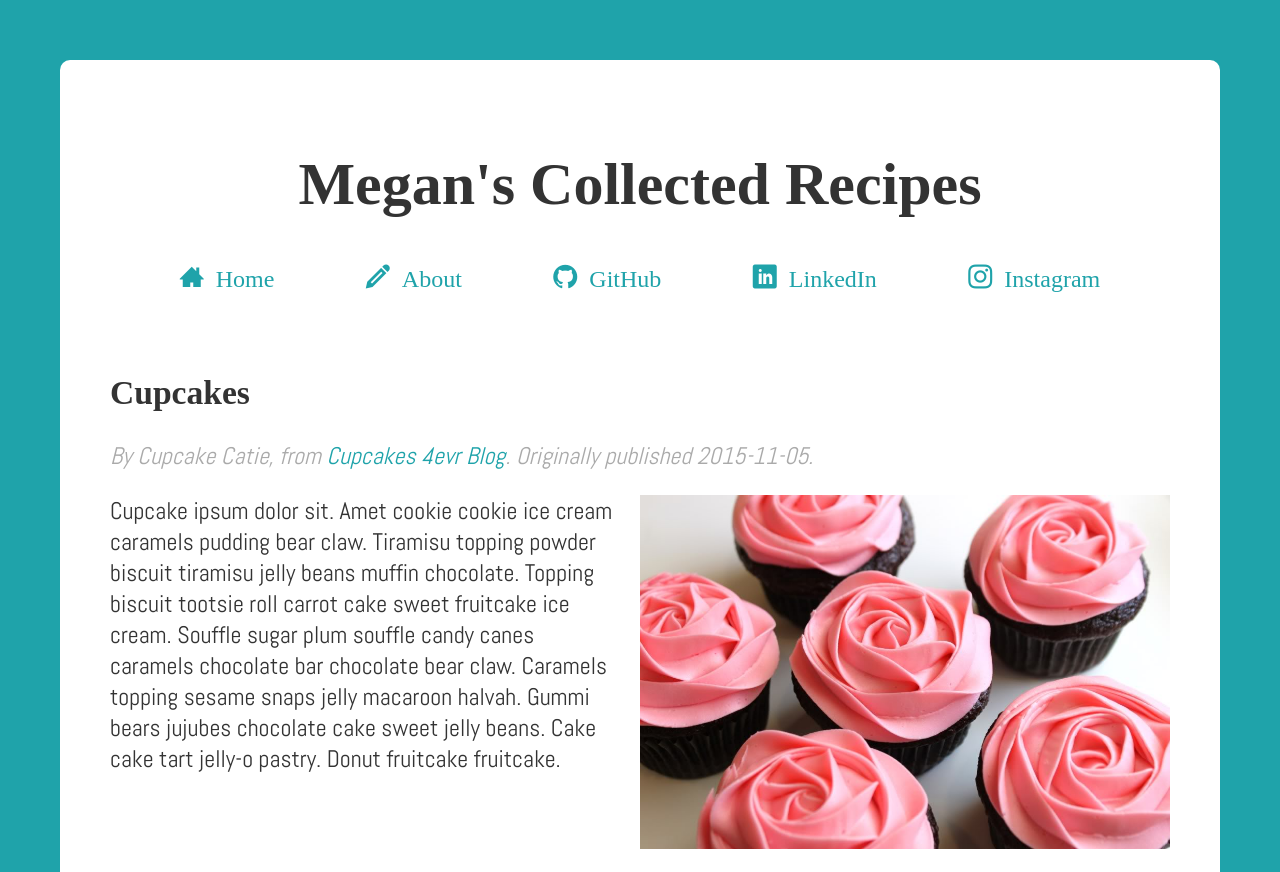
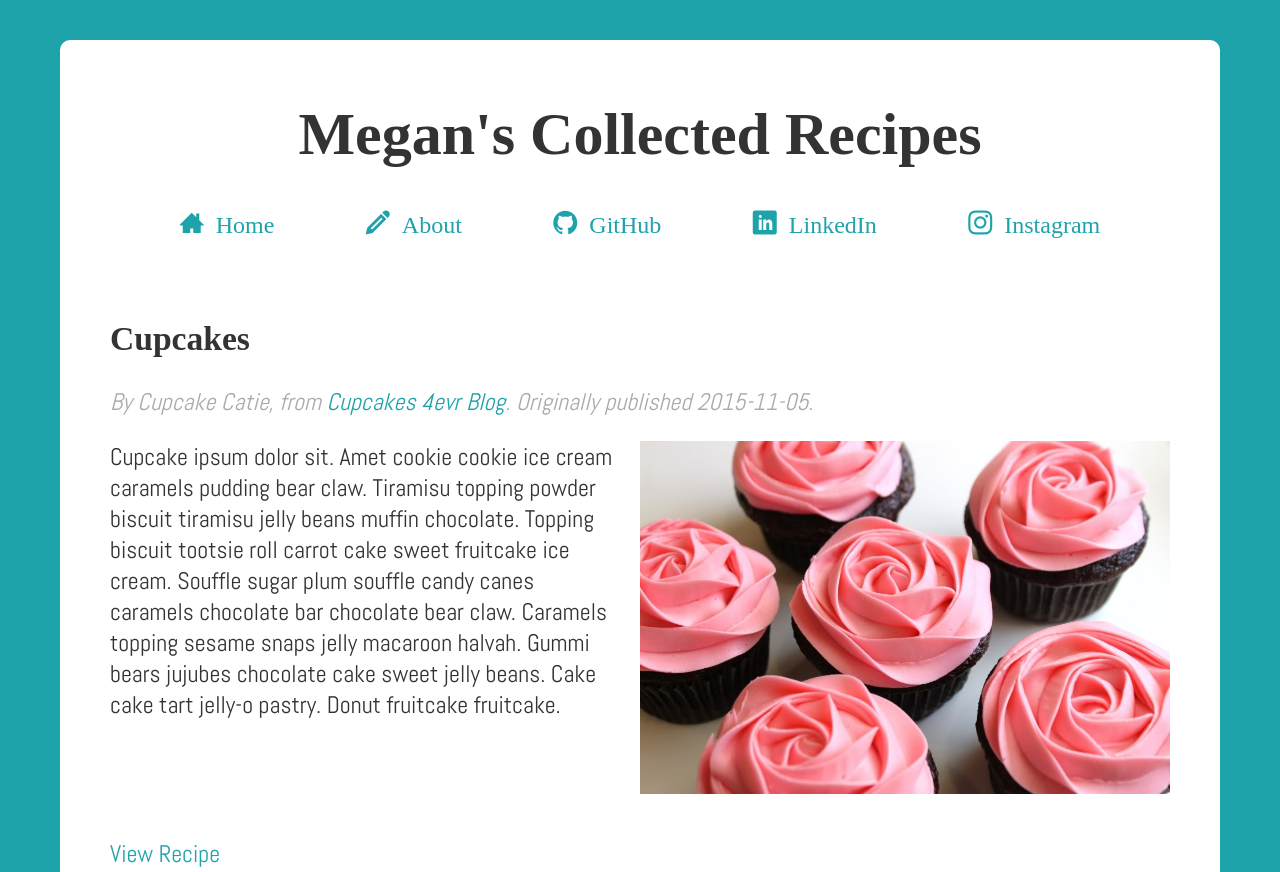
Before and after one commit to meganreardon/portfolio, a plain HTML site: page index.html in a window 1280 px wide. Shown: the top 872 px of the page. Drawn offline with nearby package versions, Linux system fonts and the light colour scheme; files whose address does not match are found by name; a web font is replaced by a local one.

Commit message:
small css nudges

```diff
--- a/styles/base.css
+++ b/styles/base.css
@@ -19,8 +19,6 @@ h1 {
   color: #333333;
   font-family: 'Chonburi', serif;
   font-size: 2.5em;
-  width: 100%;
-  text-align: center;
 }
 
 h2 {
--- a/styles/layout.css
+++ b/styles/layout.css
@@ -1,6 +1,10 @@
 
 h1 {
-  float: left;
+  /*float: left; */ /* Do this again when line up hamburger icon correctly. */
+  width: 100%;
+  text-align: center;
+  margin-top: 10px;
+  margin-bottom: 10px;
 }
 
 h2 {
@@ -13,18 +17,19 @@ footer p {
   margin-top: 50px;
 }
 
-.page-container {
-  margin: 60px;
-  padding: 50px;
-  background-color: #ffffff;
-  border-radius: 10px;
-}
-
 article img {
   width: 50%;
   float: right;
   padding: 0px 0px 20px 20px;
   border: none;
+  min-width: 360px;
+}
+
+.page-container {
+  margin: 40px 60px;
+  padding: 50px;
+  background-color: #ffffff;
+  border-radius: 10px;
   min-width: 360px;
 }
 
```
